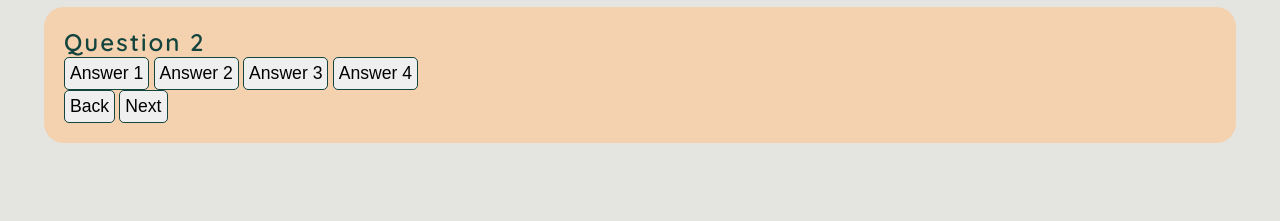
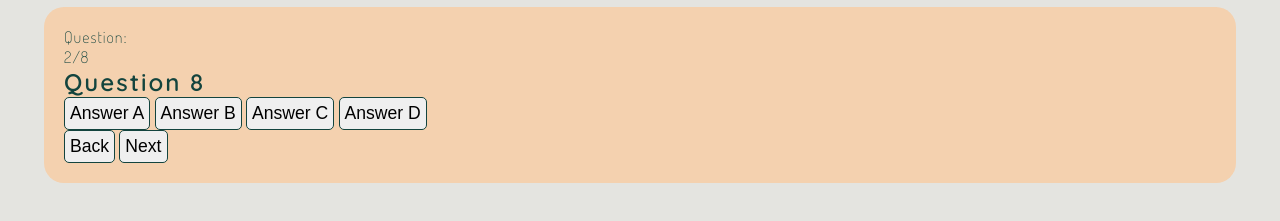
Before and after one commit to AlyshaJohnson/green-quiz, a plain HTML site: page index.html in a window 1280 px wide. Both pictures are taken after a click on the button "Next". Shown: the part 83-304 px from the top of the page. Drawn offline with Linux system fonts and the light colour scheme.

Commit message:
remove results page and added content to index.html

```diff
--- a/assets/js/script.js
+++ b/assets/js/script.js
@@ -1,3 +1,166 @@
+// questions
+let questions = [{
+    question: 'Question 1',
+    answers: [{
+        text: 'Answer A',
+        score: 2
+      },
+      {
+        text: 'Answer B',
+        score: 1
+      },
+      {
+        text: 'Answer C',
+        score: 3
+      },
+      {
+        text: 'Answer D',
+        score: 4
+      },
+    ]
+  },
+  {
+    question: 'Question 2',
+    answers: [{
+        text: 'Answer A',
+        score: 2
+      },
+      {
+        text: 'Answer B',
+        score: 1
+      },
+      {
+        text: 'Answer C',
+        score: 3
+      },
+      {
+        text: 'Answer D',
+        score: 4
+      },
+    ]
+  },
+  {
+    question: 'Question 3',
+    answers: [{
+        text: 'Answer A',
+        score: 2
+      },
+      {
+        text: 'Answer B',
+        score: 1
+      },
+      {
+        text: 'Answer C',
+        score: 3
+      },
+      {
+        text: 'Answer D',
+        score: 4
+      },
+    ]
+  },
+  {
+    question: 'Question 4',
+    answers: [{
+        text: 'Answer A',
+        score: 2
+      },
+      {
+        text: 'Answer B',
+        score: 1
+      },
+      {
+        text: 'Answer C',
+        score: 3
+      },
+      {
+        text: 'Answer D',
+        score: 4
+      },
+    ]
+  },
+  {
+    question: 'Question 5',
+    answers: [{
+        text: 'Answer A',
+        score: 2
+      },
+      {
+        text: 'Answer B',
+        score: 1
+      },
+      {
+        text: 'Answer C',
+        score: 3
+      },
+      {
+        text: 'Answer D',
+        score: 4
+      },
+    ]
+  },
+  {
+    question: 'Question 6',
+    answers: [{
+        text: 'Answer A',
+        score: 2
+      },
+      {
+        text: 'Answer B',
+        score: 1
+      },
+      {
+        text: 'Answer C',
+        score: 3
+      },
+      {
+        text: 'Answer D',
+        score: 4
+      },
+    ]
+  },
+  {
+    question: 'Question 7',
+    answers: [{
+        text: 'Answer A',
+        score: 2
+      },
+      {
+        text: 'Answer B',
+        score: 1
+      },
+      {
+        text: 'Answer C',
+        score: 3
+      },
+      {
+        text: 'Answer D',
+        score: 4
+      },
+    ]
+  },
+  {
+    question: 'Question 8',
+    answers: [{
+        text: 'Answer A',
+        score: 2
+      },
+      {
+        text: 'Answer B',
+        score: 1
+      },
+      {
+        text: 'Answer C',
+        score: 3
+      },
+      {
+        text: 'Answer D',
+        score: 4
+      },
+    ]
+  }
+]
+
 // get elements
 let nextButton = document.getElementById('btn-forward');
 let backButton = document.getElementById('btn-back');
@@ -8,129 +171,80 @@ let answerElement = document.getElementById('answer-form');
 let closeButton = document.getElementById('close-btn');
 let popUp = document.getElementById('pop-up');
 let overlay = document.getElementById('overlay');
+let counterContainer = document.getElementById('question-counter')
+let noOfQuestions = questions.length
 
-let shuffledQuestions, currentQuestionIndex, score;
+let shuffledQuestions, currentQuestionIndex, score, counter;
 
+// start quiz on load
+window.addEventListener('load', loadQuiz);
+
+function loadQuiz() {
+  console.log('loadQuiz');
+  initEventListeners();
+  startQuiz();
+}
+
+function initEventListeners() {
   // button actions
-nextButton.addEventListener('click', setNextQuestion);
+  nextButton.addEventListener('click', nextQuestion);
   backButton.addEventListener('click', previousQuestion);
-//submitButton.addEventListener('click', )
+  submitButton.addEventListener('click', submitQuiz)
   helpButton.addEventListener('click', selectHelpButton);
   closeButton.addEventListener('click', closeHelp);
 
-// questions
-let questions = [
-  {
-    question: 'Question 1',
-    answers: [
-      { text: 'Answer A', score: 2},
-      { text: 'Answer B', score: 1},
-      { text: 'Answer C', score: 3},
-      { text: 'Answer D', score: 4},
-    ]
-  },
-  {
-      question: 'Question 2',
-      answers: [
-        { text: 'Answer A', score: 2},
-        { text: 'Answer B', score: 1},
-        { text: 'Answer C', score: 3},
-        { text: 'Answer D', score: 4},
-      ]
-  },
-  {
-      question: 'Question 3',
-      answers: [
-        { text: 'Answer A', score: 2},
-        { text: 'Answer B', score: 1},
-        { text: 'Answer C', score: 3},
-        { text: 'Answer D', score: 4},
-      ]
-  },
-  {
-      question: 'Question 4',
-      answers: [
-        { text: 'Answer A', score: 2},
-        { text: 'Answer B', score: 1},
-        { text: 'Answer C', score: 3},
-        { text: 'Answer D', score: 4},
-      ]
-  },
-  {
-      question: 'Question 5',
-      answers: [
-        { text: 'Answer A', score: 2},
-        { text: 'Answer B', score: 1},
-        { text: 'Answer C', score: 3},
-        { text: 'Answer D', score: 4},
-      ]
-  },
-  {
-      question: 'Question 6',
-      answers: [
-        { text: 'Answer A', score: 2},
-        { text: 'Answer B', score: 1},
-        { text: 'Answer C', score: 3},
-        { text: 'Answer D', score: 4},
-      ]
-  },
-  {
-      question: 'Question 7',
-      answers: [
-        { text: 'Answer A', score: 2},
-        { text: 'Answer B', score: 1},
-        { text: 'Answer C', score: 3},
-        { text: 'Answer D', score: 4},
-      ]
-  },
-  {
-      question: 'Question 8',
-      answers: [
-        { text: 'Answer A', score: 2},
-        { text: 'Answer B', score: 1},
-        { text: 'Answer C', score: 3},
-        { text: 'Answer D', score: 4},
-      ]
+  //add event listeners to answer buttons
+  for (let i = 0; i < 4; i++) {
+    document.getElementById("answer-"+(i + 1)).addEventListener('click', selectAnswer);
   }
-]
-
-// start quiz on load
-window.addEventListener('load',loadQuiz);
-//window.addEventListener('load', selectHelpButton);
-
-function loadQuiz() {
-    console.log('loadQuiz');
-    setNextQuestion();
-    score = 0;
 }
 
-// set next question
-function setNextQuestion() {
-    console.log('setNextQuestion');
+// start quiz
+function startQuiz() {
+  console.log('startQuiz');
   shuffledQuestions = questions.sort(() => Math.random() - 0.5);
   currentQuestionIndex = 0;
-    showQuestion(shuffledQuestions[currentQuestionIndex]);
+  counter = 0;
+  score = 0;
+  nextQuestion();
 }
 
-// show question
-function showQuestion (question) {
-  console.log('showQuestion');
+// next question
+function nextQuestion() {
+  console.log('nextQuestion');
+  showNextQuestion(shuffledQuestions[currentQuestionIndex]);
+  currentQuestionIndex++;
+}
+
+// show next question
+function showNextQuestion(question) {
+  console.log('showNextQuestion');
   questionElement.innerText = question.question;
-  question.answers.forEach(answer => {
-    let button = document.createElement('button');
-    button.innerText = answer.text;
-    button.classList.add('btn');
+  question.answers.forEach((answer, i) => {
+    document.getElementById('answer-'+(i+1)).innerText = answer.text;
   });
+  //if question is last then show submit button
+  if (counter === noOfQuestions) {
+    submitButton.classList.remove('hide');
+    nextButton.classList.add('hide');
+  };
+  // progress counter
+  counter++;
+  counterContainer.innerText = `${counter}/${noOfQuestions}`;
 }
 
 //select answer
-function selectAnswer () {
+function selectAnswer() {
 
 }
+
+// block user from submitting no answer
+
 
 // submit quiz
 function submitQuiz() {
   console.log('submitQuiz');
+
 }
 
 // count score - need to check love maths example
--- a/index.html
+++ b/index.html
@@ -7,8 +7,7 @@
     <meta name="viewport" content="width=device-width, initial-scale=1.0">
     <meta name="description" content="A quiz to help guide on being more green">
     <meta name="keywords" content="green, environment, how-to, quiz, journey to green">
-    <link rel="stylesheet" href="/assets/css/style.css">
-    <script defer src="/assets/js/script.js"></script>
+    <link rel="stylesheet" href="./assets/css/style.css">
     <title>Green Quiz</title>
 </head>
 
@@ -18,20 +17,30 @@
         <button data-popup-target="#pop-up" id="btn-help"><i class="fa-solid fa-circle-info"></i></button>
     </header>
     <div id="question-container">
+        <div class="question-counter-container">
+            <p id="question-counter-heading">
+                Question:
+            </p>
+            <p id="question-counter" class="question-counter">
+                0/8
+            </p>
+        </div>
         <div>
             <h2 id="question">Question</h2>
             <div id="answer-form" class="btn-grid">
-                <button class="btn btn-answer">Answer 1</button>
-                <button class="btn btn-answer">Answer 2</button>
-                <button class="btn btn-answer">Answer 3</button>
-                <button class="btn btn-answer">Answer 4</button>
+                <button id="answer-1" class="btn btn-answer">Answer 1</button>
+                <button id="answer-2"class="btn btn-answer">Answer 2</button>
+                <button id="answer-3"class="btn btn-answer">Answer 3</button>
+                <button id="answer-4"class="btn btn-answer">Answer 4</button>
             </div>
             <picture id="question-image"></picture>
         </div>
         <button class="btn" id="btn-back">Back</button>
         <button class="btn" id="btn-forward">Next</button>
-        <button class="btn hide" id="btn-submit"><a href="/results.html">Submit</a></button>
+        <button class="btn hide" id="btn-submit">Submit</button>
     </div>
+
+    <!--help pop up-->
     <div id="pop-up">
         <div class="pop-up-header">
             <h2>Instructions</h2>
@@ -44,8 +53,48 @@
     </div>
     <div id="overlay"></div>
 
+    <!--results container-->
+    <div id="results-container" class="hide">
+        <div>
+            <h2>Results</h2>
+            <p>score</p>
+            <p>description</p>
+            <p>suggestions</p>
+        </div>
+        <form action="">
+            <p>You can email your results here:</p>
+            <label for="">Name:</label>
+            <input type="text">
+            <label for="">Email:</label>
+            <input type="email">
+            <input type="submit">
+        </form>
+        <div>
+            <p>Or share on your socials:</p>
+            <ul id="socials">
+                <li>
+                    <a href="https://www.facebook.com/" target="_blank" rel="noopener"
+                        aria-label="Visit our Facebook page (opens in a new tab)"><i
+                            class="fa-brands fa-facebook-square"></i></a>
+                </li>
+                <li>
+                    <a href="https://www.instagram.com/" target="_blank" rel="noopener"
+                        aria-label="Visit our Instagram page (opens in a new tab)"><i
+                            class="fa-brands fa-instagram"></i></a>
+                </li>
+                <li>
+                    <a href="https://www.twitter.com/" target="_blank" rel="noopener"
+                        aria-label="Visit our TikTok page (opens in a new tab)"><i class="fa-brands fa-twitter"></i></a>
+                </li>
+            </ul>
+        </div>
+        <img src="" alt="">
+    </div>
+
     <!--font awesome script-->
     <script src="https://kit.fontawesome.com/b04fbaf5c5.js" crossorigin="anonymous"></script>
+    <!--JS script-->
+    <script src="./assets/js/script.js"></script>
 </body>
 
 </html>
```
Also changed, not shown: results.html (deleted, +0 -53 lines). Lines whose indentation alone changed are shown as unchanged.
